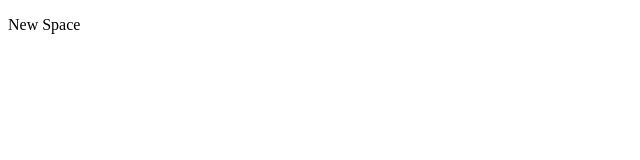
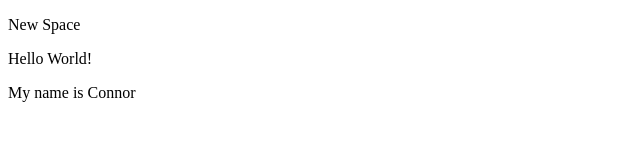
Before and after one commit to QuasimodoKiwi/newRepo, a plain HTML site: page index.html in a window 1280 px wide. Shown: the whole page, without its empty margins (0-640 px from the left). Drawn offline with Linux system fonts and the light colour scheme.

Commit message:
First commit

```diff
--- a/index.html
+++ b/index.html
@@ -5,5 +5,7 @@
     </head>
     <body>
         <p>New Space</p>
+        <p>Hello World!</p>
+        <p>My name is Connor</p>
     </body>
 </html>
```
